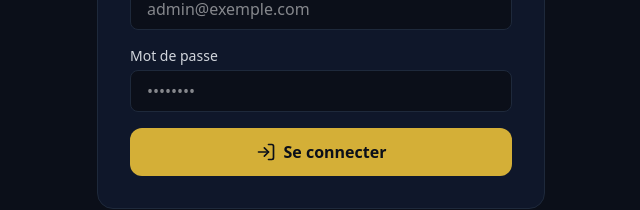
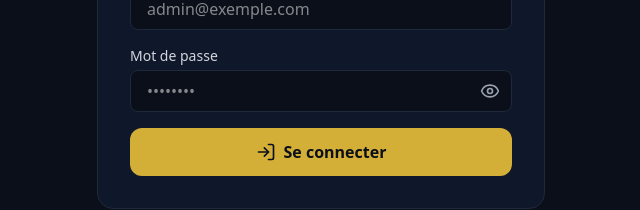
Before and after one commit to PATAWALA/Cabinet-d-Affaires-Juridiques, a Next.js app: page /admin in a window 1280 px wide. Shown: the part 406-616 px from the top of the page, without its empty margins (319-959 px from the left). Built offline with nearby package versions, Linux system fonts and the light colour scheme; no server answers; a web font is replaced by a local one.

Commit message:
27 update

```diff
--- a/src/components/AdminLogin.tsx
+++ b/src/components/AdminLogin.tsx
@@ -2,13 +2,14 @@
 
 import { useState } from "react";
 import { supabase } from "@/lib/supabase";
-import { LogIn, Loader2, AlertCircle, Shield } from "lucide-react";
+import { LogIn, Loader2, AlertCircle, Shield, Eye, EyeOff } from "lucide-react";
 
 export default function AdminLogin() {
   const [email, setEmail] = useState("");
   const [password, setPassword] = useState("");
   const [loading, setLoading] = useState(false);
   const [error, setError] = useState("");
+  const [showPassword, setShowPassword] = useState(false);
 
   const handleLogin = async (e: React.FormEvent) => {
     e.preventDefault();
@@ -29,7 +30,6 @@
         setError("Une erreur est survenue. Veuillez réessayer.");
       }
     }
-    // Si succès, la session est mise à jour automatiquement, le composant parent réagira.
   };
 
   return (
@@ -62,14 +62,28 @@
 
           <div>
             <label className="block text-sm text-gray-300 mb-1">Mot de passe</label>
+            <div className="relative">
               <input
-              type="password"
+                type={showPassword ? "text" : "password"}
                 required
                 value={password}
                 onChange={(e) => setPassword(e.target.value)}
-              className="w-full bg-[#0B0F19] border border-[#1E293B] rounded-lg px-4 py-2 text-white focus:outline-none focus:border-[#D4AF37]"
+                className="w-full bg-[#0B0F19] border border-[#1E293B] rounded-lg px-4 py-2 pr-10 text-white focus:outline-none focus:border-[#D4AF37]"
                 placeholder="••••••••"
               />
+              <button
+                type="button"
+                onClick={() => setShowPassword(!showPassword)}
+                className="absolute right-3 top-1/2 -translate-y-1/2 text-gray-400 hover:text-white transition-colors"
+                aria-label={showPassword ? "Masquer le mot de passe" : "Afficher le mot de passe"}
+              >
+                {showPassword ? (
+                  <EyeOff className="w-5 h-5" />
+                ) : (
+                  <Eye className="w-5 h-5" />
+                )}
+              </button>
+            </div>
           </div>
 
           {error && (
```
Lines whose indentation alone changed are shown as unchanged.
